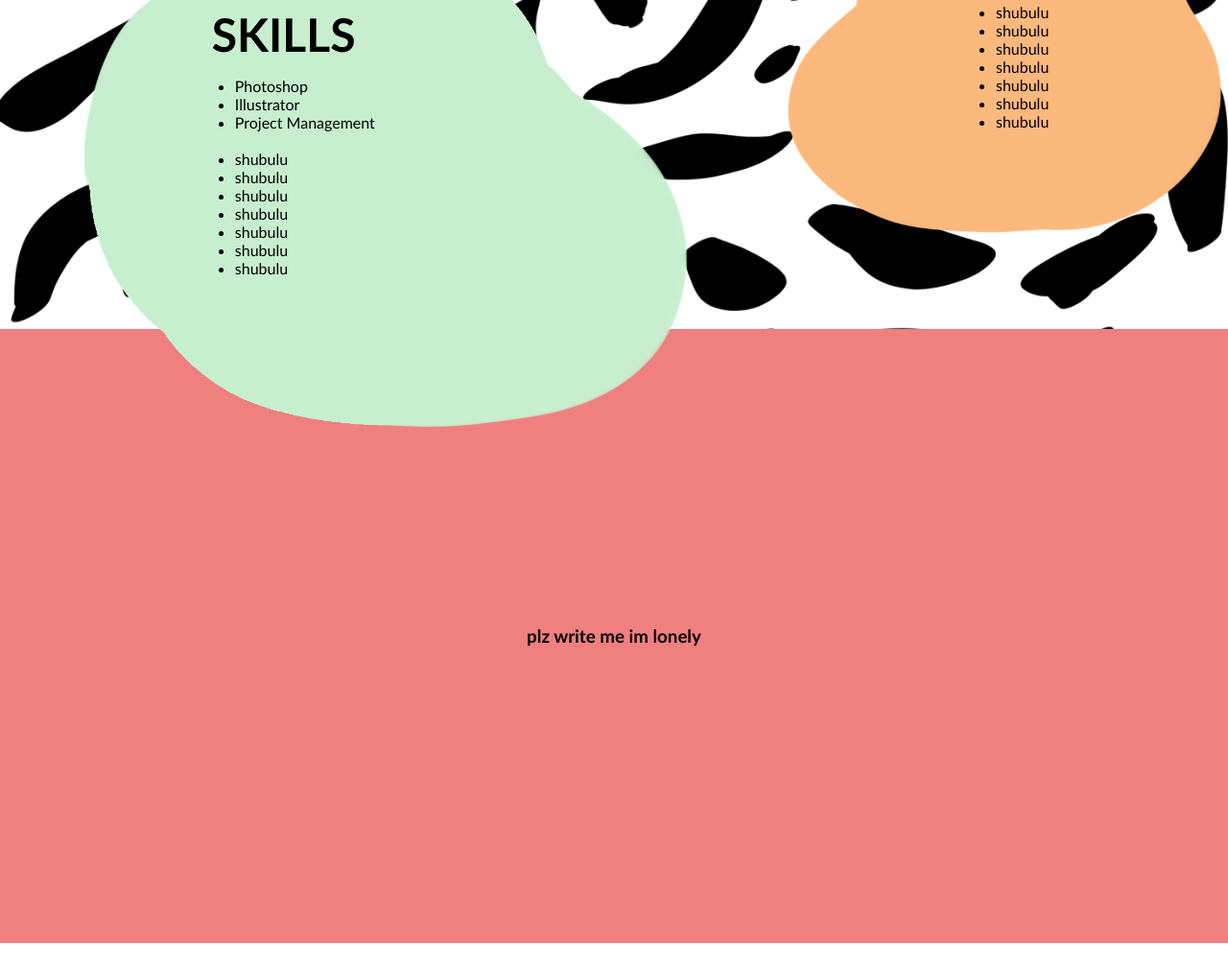
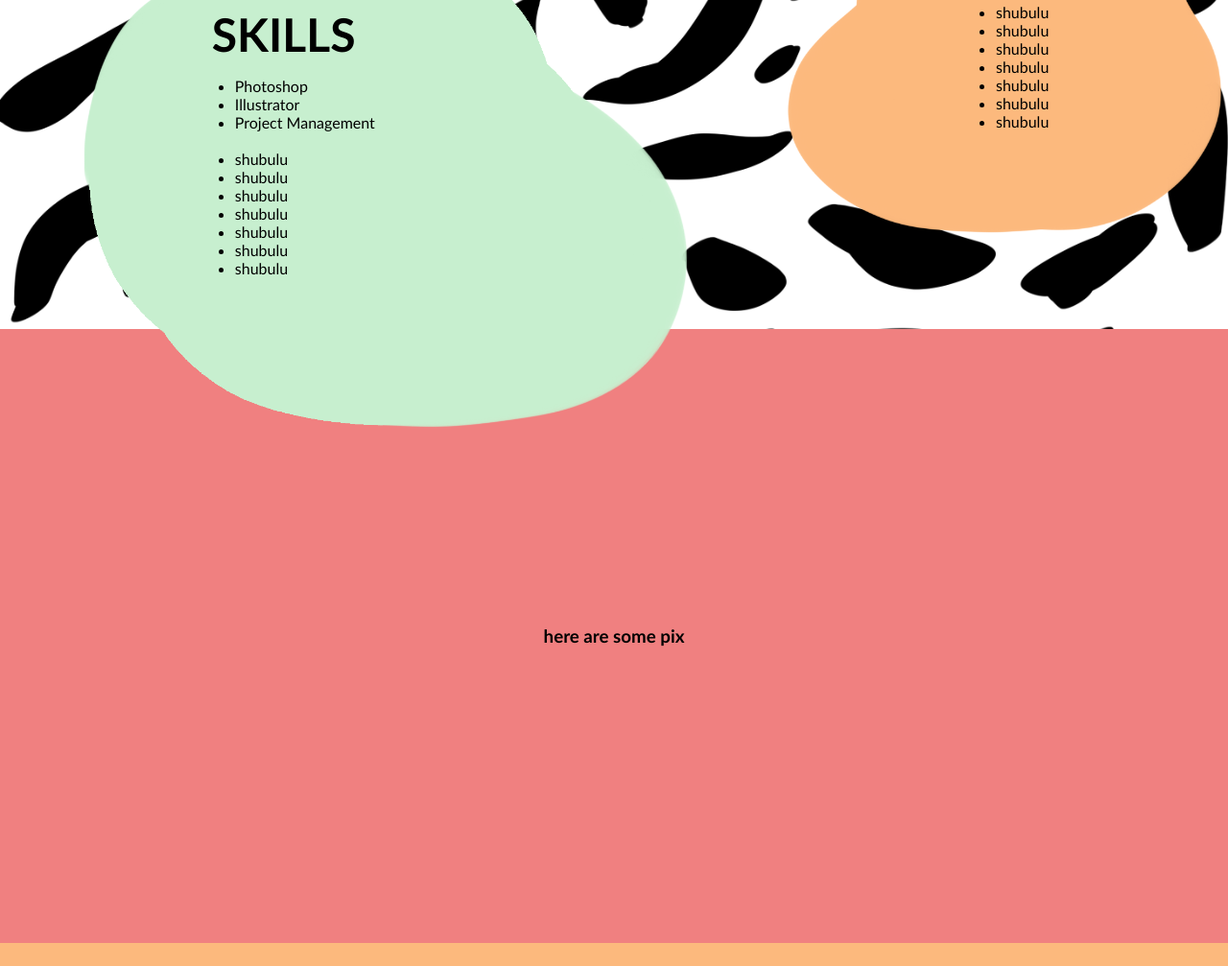
Before and after one commit to miaherman/mywebpage, a plain HTML site: page index.html in a window 1280 px wide. Shown: the part 873-1880 px from the top of the page at 96% size. Before the commit the page ends 1856 px from the top, so only its background shows below. Drawn offline with Linux system fonts and the light colour scheme.

Commit message:
changed backgrcolour

```diff
--- a/index.html
+++ b/index.html
@@ -57,6 +57,11 @@
                 </div>
     </div>
 
+    <div class="pix">
+        <h3>here are some pix</h3>
+
+    </div>
+
     <div class="contact-me">
         <h3>plz write me im lonely</h3>
     </div>
--- a/large.css
+++ b/large.css
@@ -79,7 +79,7 @@ h1, p {
 
 }
 
-.contact-me {
+.pix {
     display: flex;
     justify-content: center;
     align-items: center;
@@ -87,6 +87,15 @@ h1, p {
     background-color: lightcoral;
 }
 
+
+.contact-me {
+    display: flex;
+    justify-content: center;
+    align-items: center;
+    height: 40rem;
+    background-color: #FCB97D;
+}
+
 h3 {
     margin: 0;
 }
```
